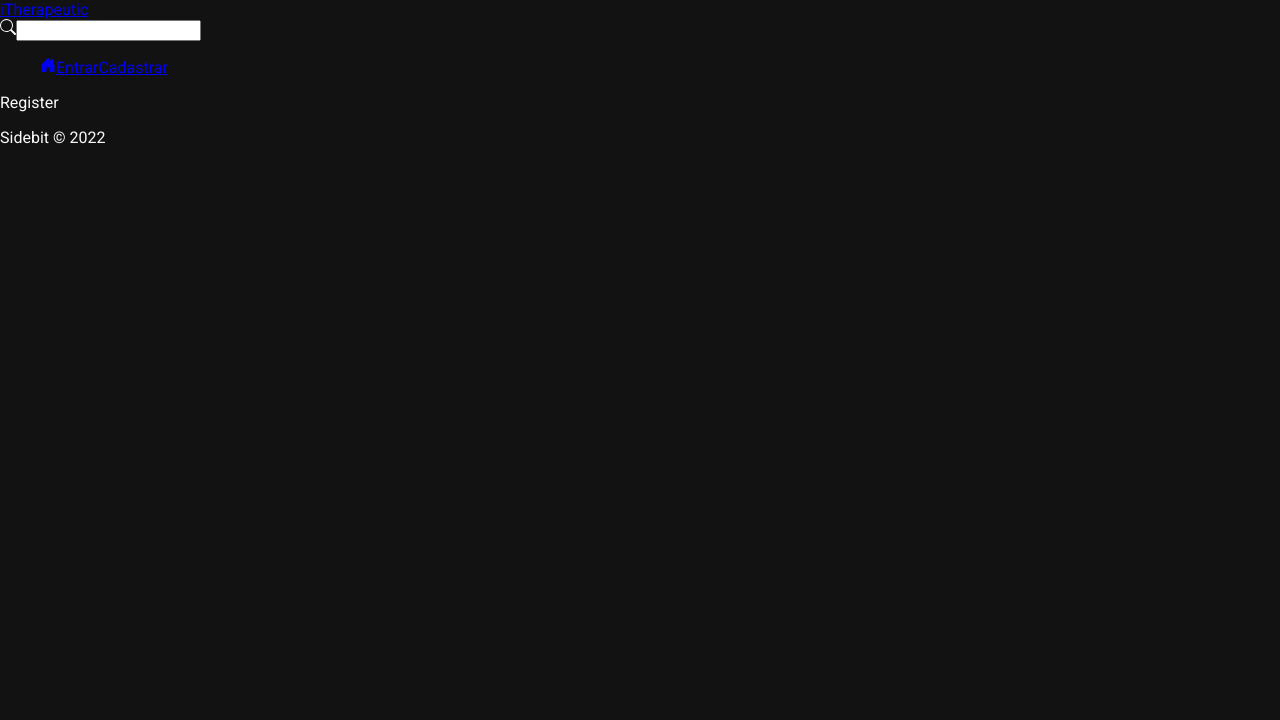
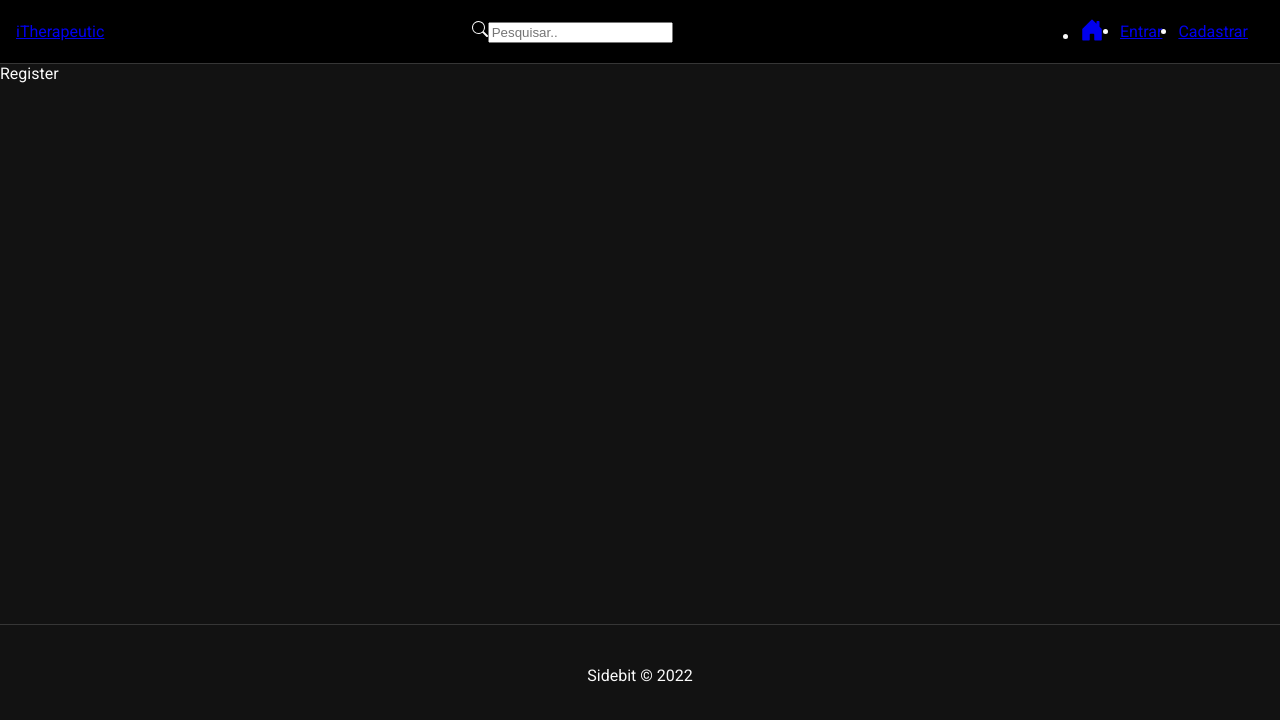
Before and after one commit to sidebit-dev/itherapeutic, a JavaScript app in the folder frontend/: page /register in a window 1280 px wide. Shown: the top 720 px of the page. Built offline with nearby package versions, Linux system fonts and the light colour scheme; the HTML template or start-up script is replaced by a standard one.

Commit message:
Css navbar e footer

```diff
--- a/frontend/src/App.css
+++ b/frontend/src/App.css
@@ -1,12 +1,3 @@
-body {
-    font-family: "Roboto", sans-serif;
-  }
-  h1,
-  h2,
-  h3,
-  h4,
-  h5,
-  h6 {
-    font-family: "Playfair Display";
-    letter-spacing: 5px;
-  }
+.container {
+  min-height: 70vh;
+}
--- a/frontend/src/App.js
+++ b/frontend/src/App.js
@@ -1,38 +1,32 @@
-import './App.css';
+import "./App.css";
 
 // Router
-import {BrowserRouter, Routes, Route, Navigate} from 'react-router-dom';
+import { BrowserRouter, Routes, Route, Navigate } from "react-router-dom";
 
 // Components
-import Navbar from './components/Navbar';
-import Footer from './components/Footer';
+import Navbar from "./components/Navbar";
+import Footer from "./components/Footer";
 
 // Pages
-import Home from './pages/Home/Home';
-import Login from './pages/Auth/Login';
-import Register from './pages/Auth/Register';
-// import About from './pages/About/About';
-// import Menu from './pages/Menu/Menu';
-// import Schedule from './pages/Schedule/Schedule';
-// import Contact from './pages/Contact/Contact';
+import Home from "./pages/Home/Home";
+import Login from "./pages/Auth/Login";
+import Register from "./pages/Auth/Register";
 
 function App() {
   return (
-    <>
+    <div className="App">
       <BrowserRouter>
-      <Navbar />
-      <Routes>
-        <Route path='/' element={<Home />} />
-        <Route path='/login' element={<Login />} />
-        <Route path='/register' element={<Register />} />
-        {/* <Route path='/about' element={<About />} />
-        <Route path='/menu' element={<Menu />} />
-        <Route path='/schedule' element={<Schedule />} />
-        <Route path='/contact' element={<Contact />} /> */}
-      </Routes>
-      <Footer />
+        <Navbar />
+        <div className="container">
+          <Routes>
+            <Route path="/" element={<Home />} />
+            <Route path="/login" element={<Login />} />
+            <Route path="/register" element={<Register />} />
+          </Routes>
+        </div>
+        <Footer />
       </BrowserRouter>
-    </>
+    </div>
   );
 }
 
--- a/frontend/src/components/Footer.css
+++ b/frontend/src/components/Footer.css
@@ -0,0 +1,8 @@
+#footer {
+    background-color: #121212;
+    height: 100px;
+    display: flex;
+    justify-content: center;
+    align-items: center;
+    border-top: 1px solid #363636;
+}
--- a/frontend/src/components/Navbar.css
+++ b/frontend/src/components/Navbar.css
@@ -0,0 +1,44 @@
+#nav {
+  display: flex;
+  justify-content: space-between;
+  align-items: center;
+  background-color: #000;
+  border-bottom: 1px solid #363636;
+  padding: 0.1em 1em;
+}
+
+#search-form {
+  position: relative;
+  width: 20%;
+}
+
+#search-form svg {
+  position: absolute;
+  top: 10px;
+  left: 9px;
+}
+
+#search-form input {
+  padding-left: 2.5em;
+  border: none;
+  border-radius: 5px;
+  width: 100%;
+  margin: 0;
+}
+
+#nav-links {
+  display: flex;
+  align-items: center;
+}
+
+#nav-links li {
+  margin-right: 1em;
+}
+
+#nav-links span {
+  cursor: pointer;
+}
+
+#nav-links svg {
+  font-size: 1.5em;
+}
--- a/frontend/src/components/Navbar.js
+++ b/frontend/src/components/Navbar.js
@@ -1,35 +1,35 @@
-import './Navbar.css';
+import "./Navbar.css";
 
 // Components
-import { NavLink, Link } from 'react-router-dom';
+import { NavLink, Link } from "react-router-dom";
 import {
   BsSearch,
   BsHouseDoorFill,
   BsFillPersonFill,
   BsFillCameraFill,
-} from 'react-icons/bs';
+} from "react-icons/bs";
 
 const Navbar = () => {
   return (
-<nav id='nav'>
-  <Link to={'/'}>iTherapeutic</Link>
-  <form>
-<BsSearch />
-<input type="text" />
-  </form>
-  <ul id='nav-links'>
-    <NavLink to={'/'}>
-      <BsHouseDoorFill />
-    </NavLink>
-    <NavLink to={'/login'}>
-      Entrar
-    </NavLink>
-    <NavLink to={'/register'}>
-      Cadastrar
-    </NavLink>
-  </ul>
-</nav>
-  )
-}
+    <nav id="nav">
+      <Link to={"/"}>iTherapeutic</Link>
+      <form>
+        <BsSearch />
+        <input type="text" placeholder="Pesquisar.." />
+      </form>
+      <ul id="nav-links">
+        <li>
+        <NavLink to={"/"}><BsHouseDoorFill /></NavLink>
+        </li>
+        <li>
+        <NavLink to={"/login"}>Entrar</NavLink>
+        </li>
+        <li>
+        <NavLink to={"/register"}>Cadastrar</NavLink>
+        </li>
+      </ul>
+    </nav>
+  );
+};
 
 export default Navbar;
```
